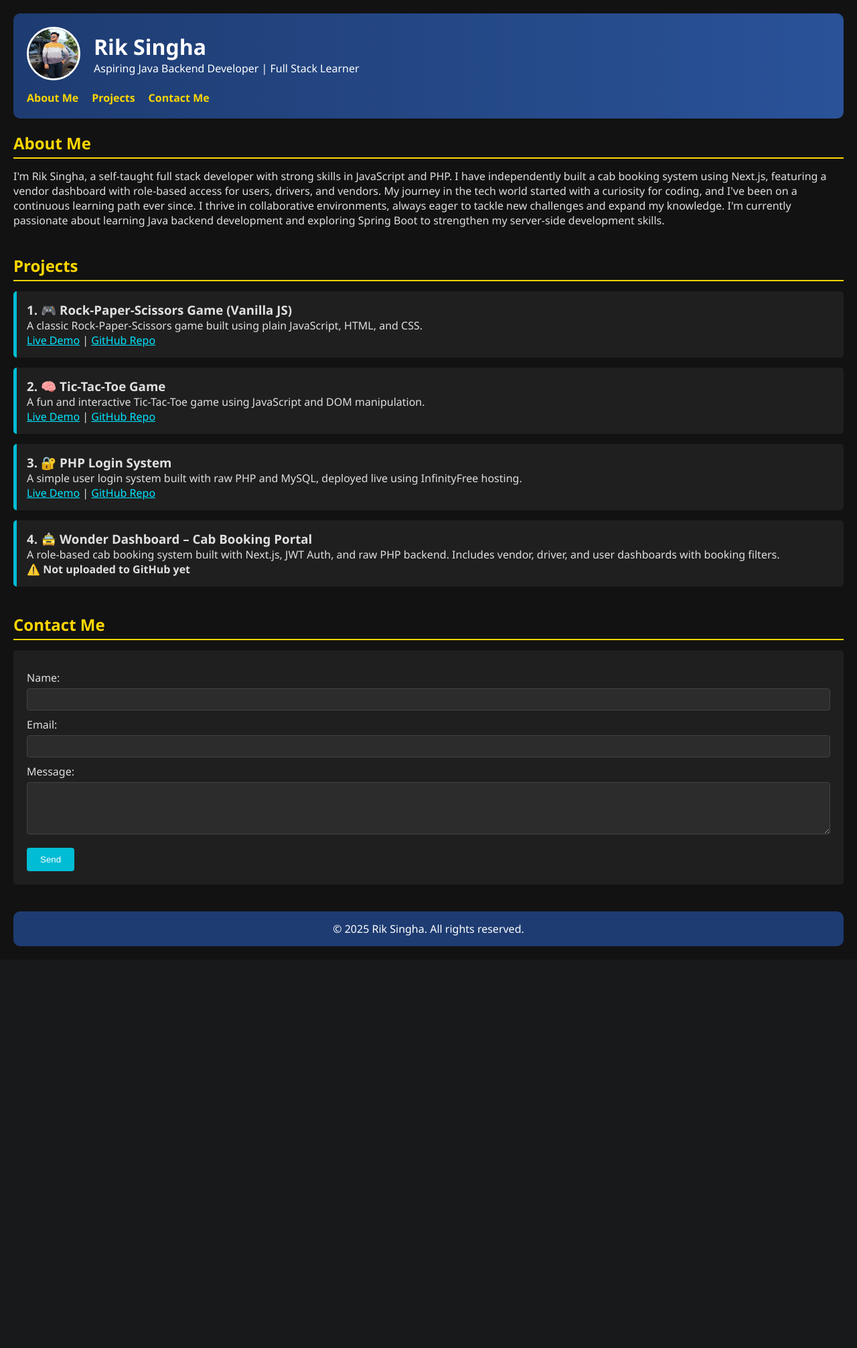
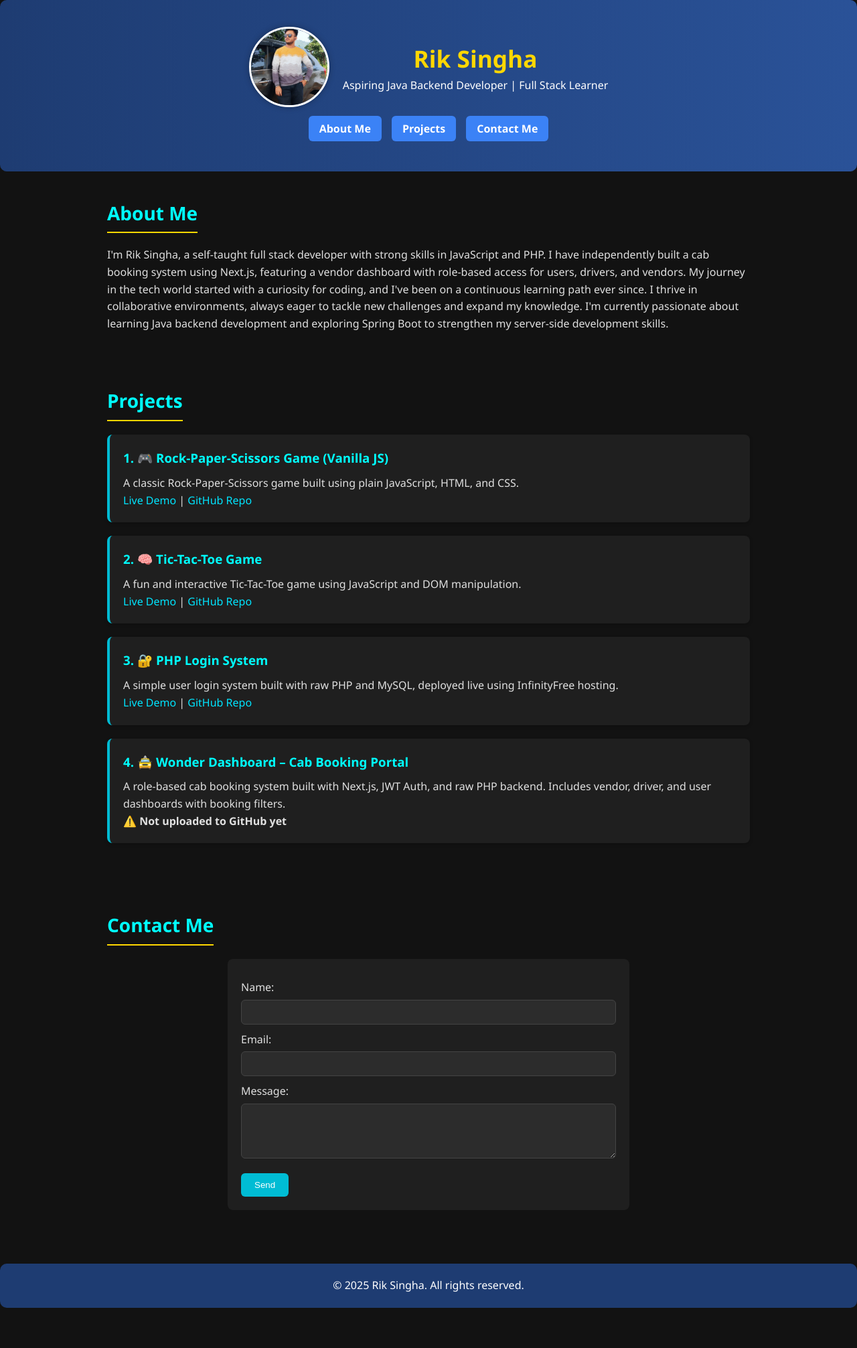
Before and after one commit to RikSingha001/rik-portfolio2, a PHP site: page / in a window 1280 px wide. Shown: the whole page at 67% size. Before the commit the page ends 1413 px from the top, so only its background shows below. Run offline with PHP 8.4, Linux system fonts and the light colour scheme.

Commit message:
Update style.css

```diff
--- a/style.css
+++ b/style.css
@@ -6,73 +6,126 @@
 
 body {
   font-family: 'Segoe UI', Tahoma, Geneva, Verdana, sans-serif;
+
+
   background-color: #121212;
   color: #e0e0e0;
-  padding: 20px;
+  line-height: 1.6;
+  padding-bottom: 60px;
+  background-size: cover;
+      color: #e0e0e0;
+      animation: fadeIn 2s ease-in;
+}
+  @keyframes fadeIn {
+      0% { opacity: 0; }
+      100% { opacity: 1; }
+    }
+ h2, h3 {
+  color: #00ffff;
+}
+    h1 {
+      margin: 0;
+      font-size: 2.2rem;
+      color: #ffd700;
+    }
+a {
+  color: #00e5ff;
+  text-decoration: none;
+}
+a:hover {
+  text-decoration: underline;
 }
 
 header {
   background: linear-gradient(to right, #1e3c72, #2a5298);
   color: #fff;
-  padding: 20px;
-  margin-bottom: 20px;
+  padding: 40px 20px;
   border-radius: 10px;
+  text-align: center;
 }
 
 .header-container {
   display: flex;
   align-items: center;
+  justify-content: center;
+  flex-wrap: wrap;
   gap: 20px;
+  margin-bottom: 20px;
 }
 
-.profile-pic {
-  width: 80px;
-  height: 80px;
+.profile-pic, .profile-photo {
+  width: 120px;
+  height: 120px;
   border-radius: 50%;
   border: 3px solid #fff;
+  object-fit: cover;
+  box-shadow: 0 0 10px rgba(0,0,0,0.3);
 }
 
 nav ul {
   list-style: none;
   display: flex;
-  gap: 20px;
+  justify-content: center;
+  flex-wrap: wrap;
+  gap: 15px;
   margin-top: 15px;
 }
 
-nav a {
-  color: #ffd700;
-  text-decoration: none;
+nav ul li a {
+  background-color: #3b82f6;
+  color: #fff;
+  padding: 8px 16px;
+  border-radius: 6px;
   font-weight: bold;
+  transition: background 0.3s;
+}
+nav ul li a:hover {
+  background-color: #2563eb;
 }
 
-section {
-  margin-bottom: 40px;
+.github-cards img {
+  max-width: 100%;
+  margin-top: 20px;
+  border-radius: 8px;
+  box-shadow: 0 4px 6px rgba(255,255,255,0.1);
 }
 
-h2 {
+main section {
+  padding: 40px 20px;
+  max-width: 1000px;
+  margin: auto;
+}
+
+section h2 {
   border-bottom: 2px solid #ffd700;
-  padding-bottom: 5px;
-  margin-bottom: 15px;
-  color: #ffd700;
+  display: inline-block;
+  margin-bottom: 20px;
+  padding-bottom: 6px;
+  font-size: 28px;
+}
+
+ul li {
+  margin-bottom: 10px;
 }
 
 article {
   background-color: #1f1f1f;
-  padding: 15px;
-  border-left: 5px solid #00bcd4;
-  margin-bottom: 15px;
-  border-radius: 5px;
+  padding: 20px;
+  margin-bottom: 20px;
+  border-left: 4px solid #00bcd4;
+  border-radius: 8px;
+  box-shadow: 0 2px 5px rgba(0,0,0,0.2);
 }
-
-a {
-  color: #00e5ff;
-  text-decoration: underline;
+article h3 {
+  margin-bottom: 10px;
 }
 
 form {
   background-color: #1f1f1f;
   padding: 20px;
-  border-radius: 5px;
+  border-radius: 8px;
+  max-width: 600px;
+  margin: auto;
 }
 
 label {
@@ -82,12 +135,12 @@ label {
 
 input, textarea {
   width: 100%;
-  padding: 8px;
+  padding: 10px;
   margin-top: 5px;
   background-color: #2c2c2c;
   color: #fff;
   border: 1px solid #444;
-  border-radius: 4px;
+  border-radius: 6px;
 }
 
 button {
@@ -97,9 +150,9 @@ button {
   color: #fff;
   border: none;
   cursor: pointer;
-  border-radius: 4px;
+  border-radius: 6px;
+  transition: background 0.3s;
 }
-
 button:hover {
   background-color: #0097a7;
 }
@@ -108,15 +161,23 @@ footer {
   background-color: #1e3c72;
   color: #fff;
   text-align: center;
-  padding: 15px;
+  padding: 20px;
+  border-radius: 10px;
   margin-top: 40px;
-  border-radius: 10px;
 }
 
-@media (max-width: 600px) {
+footer a {
+  color: #93c5fd;
+  margin: 0 10px;
+}
+footer a:hover {
+  color: #bfdbfe;
+}
+
+@media (max-width: 768px) {
   .header-container {
     flex-direction: column;
-    align-items: flex-start;
+    text-align: center;
   }
 
   nav ul {
@@ -124,8 +185,30 @@ footer {
     gap: 10px;
   }
 
+  .github-cards {
+    display: flex;
+    flex-direction: column;
+    align-items: center;
+  }
+
   .profile-pic {
-    width: 60px;
-    height: 60px;
+    width: 80px;
+    height: 80px;
   }
 }
+
+
+.github-cards {
+  display: flex;
+  justify-content: center;
+  align-items: center;
+  flex-wrap: wrap;
+  gap: 20px;
+}
+
+.github-cards img {
+  max-width: 100%;
+  margin-top: 20px;
+  border-radius: 8px;
+  box-shadow: 0 4px 6px rgba(255,255,255,0.1);
+}
```
